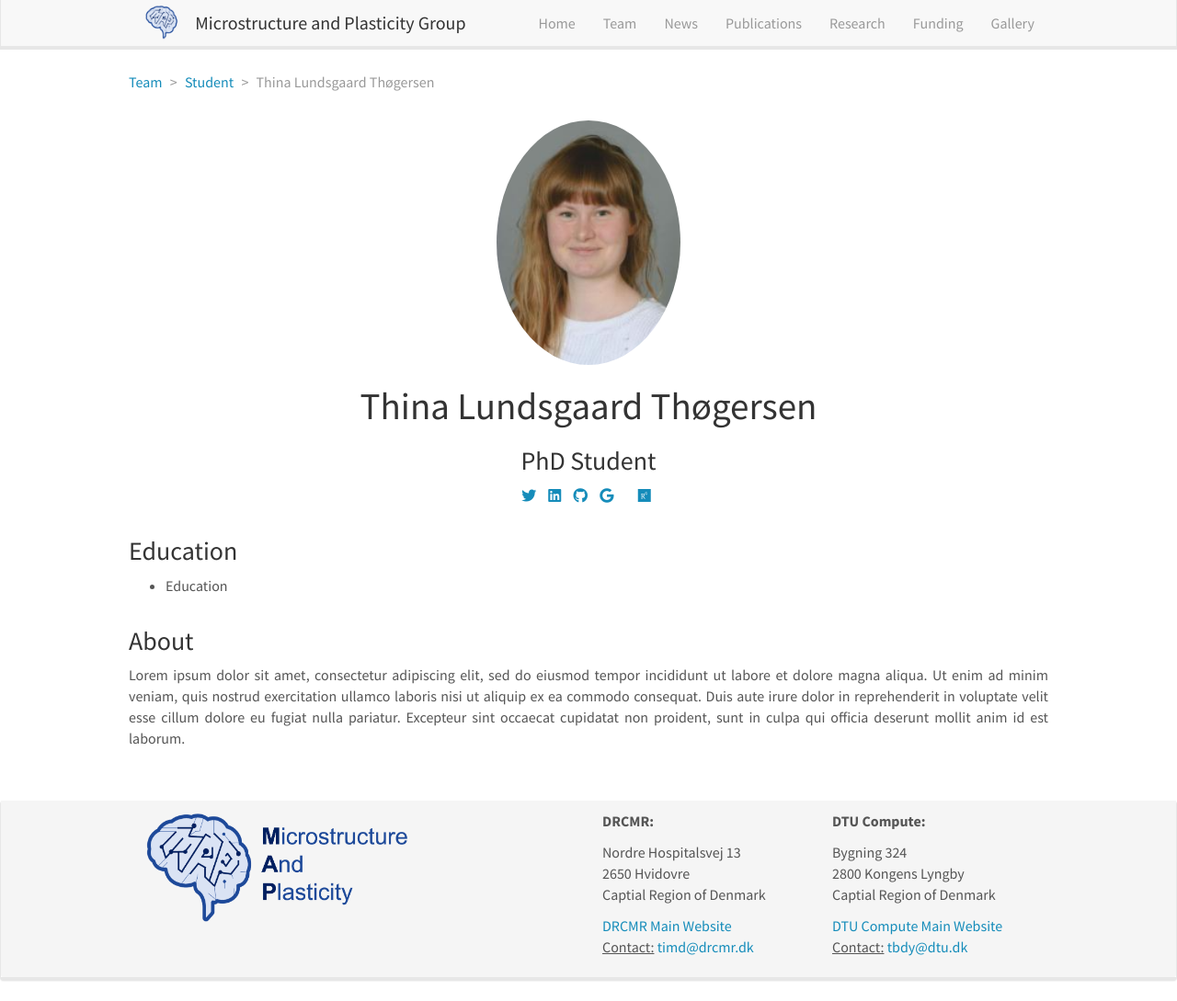
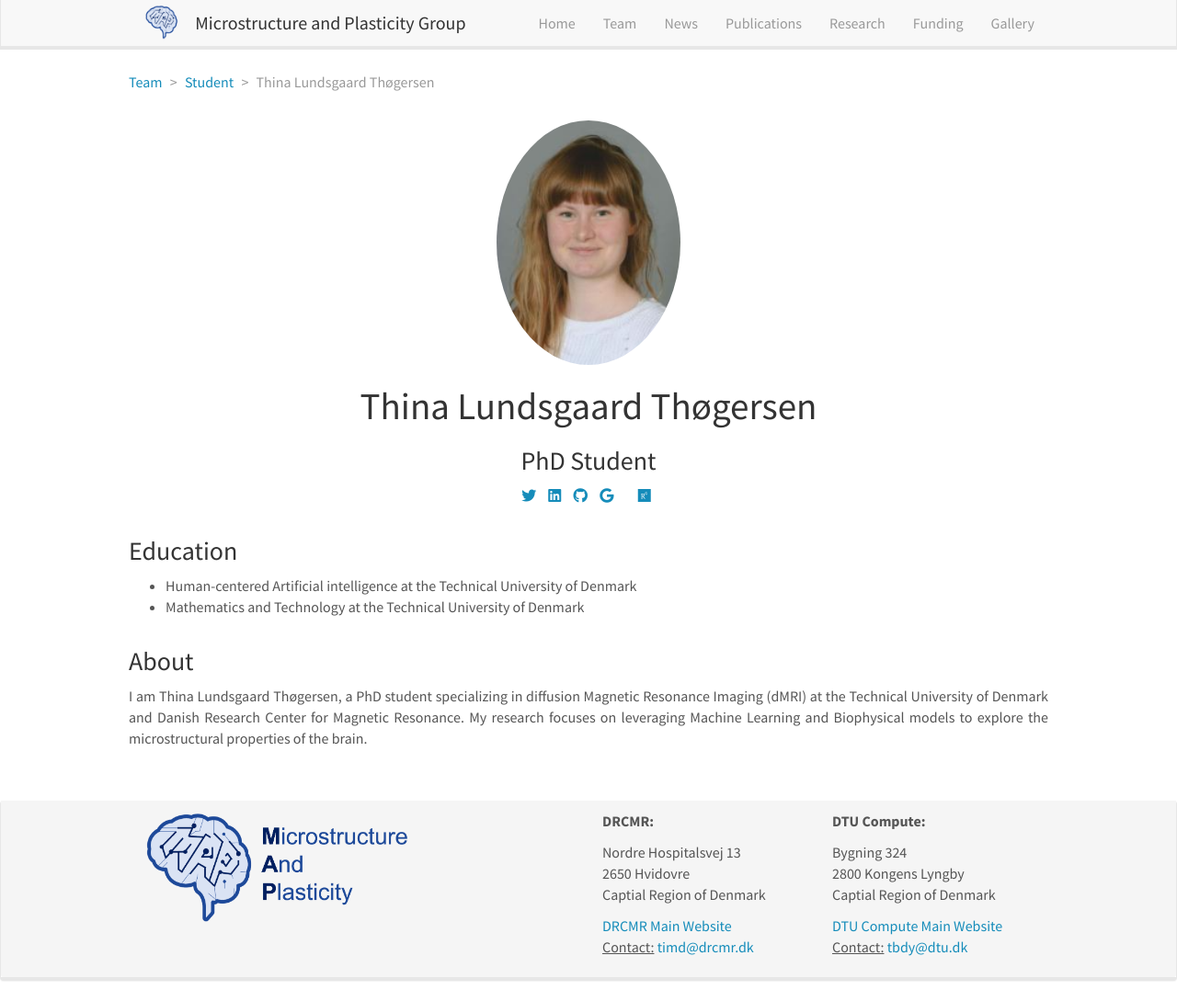
Before and after one commit to MaP-science/MaPWebsite, a Jekyll site: the page built from _pages/team/_posts/2024-01-03-thina.md, in a window 1280 px wide and 1089 px high. Shown: the whole window at 92% size. Built offline with Jekyll 4.4.1, drawn with Linux system fonts in a browser that asks for light colours; nearby versions of some CDN libraries; a style sheet for code colours, icons or effects is not loaded.

Commit message:
Update 2024-01-03-thina.md
Added description and education

```diff
--- a/_pages/team/_posts/2024-01-03-thina.md
+++ b/_pages/team/_posts/2024-01-03-thina.md
@@ -14,7 +14,8 @@ social:
     orcid: https://orcid.org/
     research-gate: https://www.researchgate.net/
 education:
- - Education
+ - Human-centered Artificial intelligence at the Technical University of Denmark
+ - Mathematics and Technology at the Technical University of Denmark
 ---
 
-Lorem ipsum dolor sit amet, consectetur adipiscing elit, sed do eiusmod tempor incididunt ut labore et dolore magna aliqua. Ut enim ad minim veniam, quis nostrud exercitation ullamco laboris nisi ut aliquip ex ea commodo consequat. Duis aute irure dolor in reprehenderit in voluptate velit esse cillum dolore eu fugiat nulla pariatur. Excepteur sint occaecat cupidatat non proident, sunt in culpa qui officia deserunt mollit anim id est laborum.
+I am Thina Lundsgaard Thøgersen, a PhD student specializing in diffusion Magnetic Resonance Imaging (dMRI) at the Technical University of Denmark and Danish Research Center for Magnetic Resonance. My research focuses on leveraging Machine Learning and Biophysical models to explore the microstructural properties of the brain.
```
